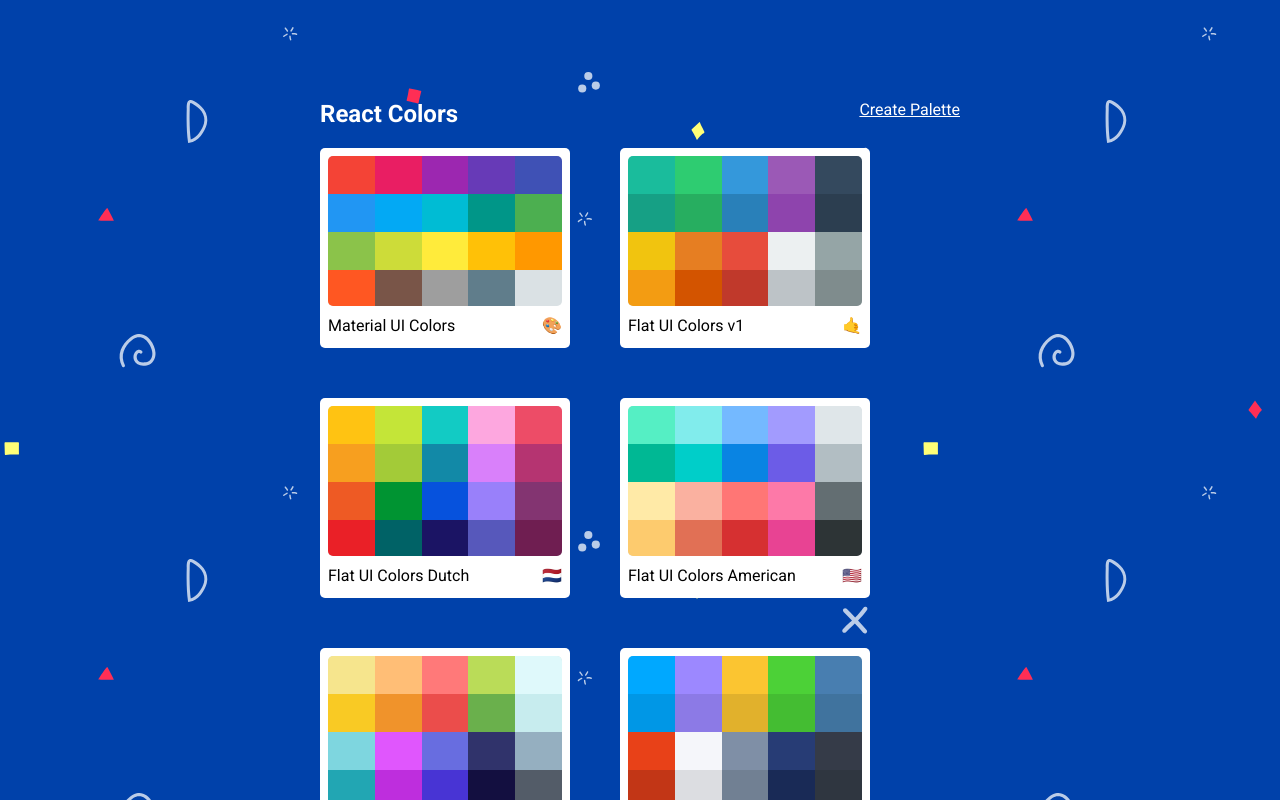
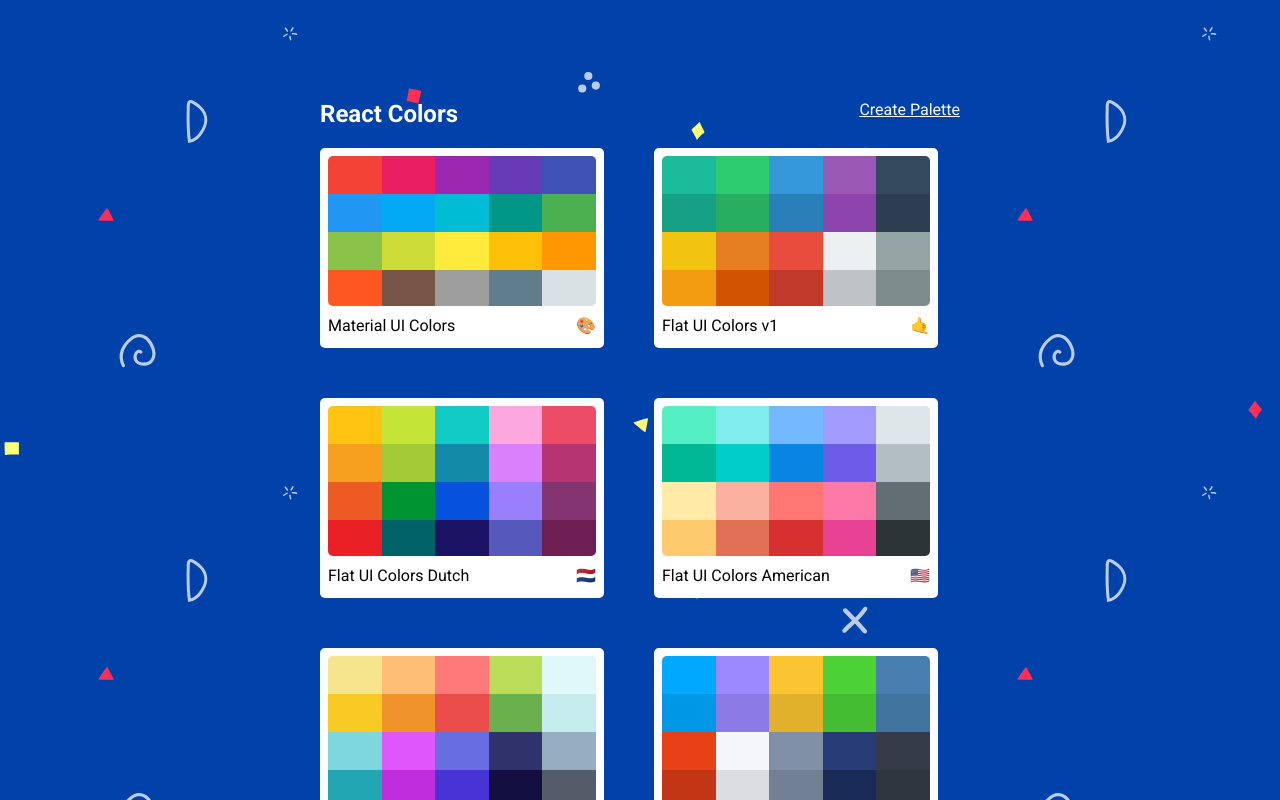
Before and after one commit to AhmedElselly/massive_color_palette, a React (Vite) app: page / in a window 1280 px wide. Built offline with nearby package versions, Linux system fonts and the light colour scheme.

Commit message:
adjusted the width of minipalette

```diff
--- a/src/styles/MiniPalette.module.css
+++ b/src/styles/MiniPalette.module.css
@@ -6,7 +6,7 @@
     overflow: hidden;
     cursor: pointer;
     height: 200px;
-    width: 250px;
+    width: 284px;
 }
 
 .colors {
```
